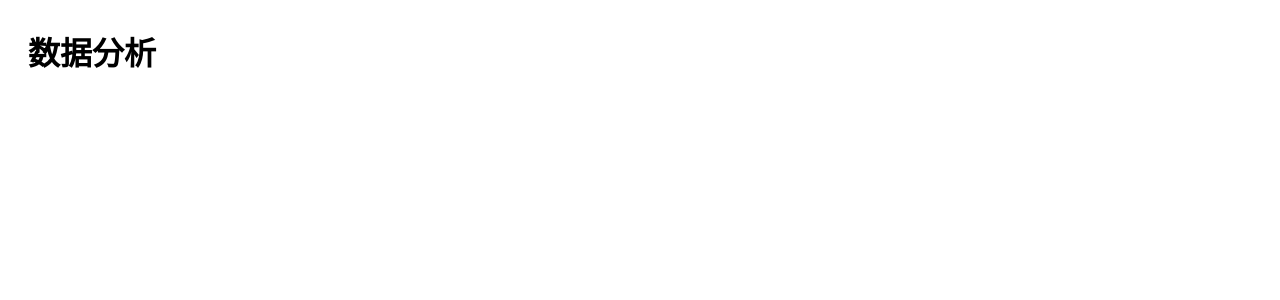
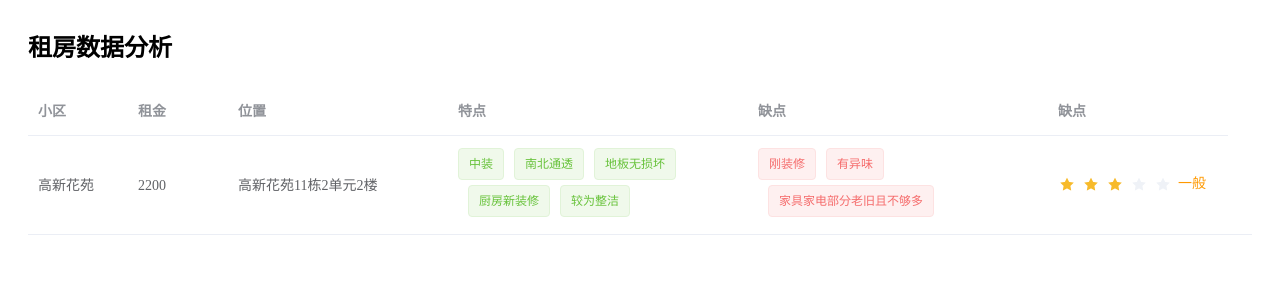
Before and after one commit to asingingfish/valkyrie, a Vue app: page / in a window 1280 px wide. Shown: the top 300 px of the page. Built offline with nearby package versions, Linux system fonts and the light colour scheme.

Commit message:
append a row

```diff
--- a/src/components/home.vue
+++ b/src/components/home.vue
@@ -1,12 +1,46 @@
 <template>
-    <div class="container">
-        <div class="header">
-            <h1>数据分析</h1>
-        </div>
-    </div>
+    <el-container>
+        <el-header>
+            <h1>租房数据分析</h1>
+        </el-header>
+        <el-main>
+            <el-table :data="rent">
+                <el-table-column prop="village" label="小区" width="100"></el-table-column>
+                <el-table-column prop="rental" label="租金" width="100"></el-table-column>
+                <el-table-column prop="location" label="位置" width="220"></el-table-column>
+                <el-table-column prop="feature" label="特点" width="300">
+                    <template slot-scope="scope">
+                        <el-tag v-for="feature in scope.row.feature" :type="'success'"
+                                disable-transitions>{{feature}}
+                        </el-tag>
+                    </template>
+                </el-table-column>
+                <el-table-column prop="bug" label="缺点" width="300">
+                    <template slot-scope="scope">
+                        <el-tag v-for="bug in scope.row.bug" :type="'danger'"
+                                disable-transitions>{{bug}}
+                        </el-tag>
+                    </template>
+                </el-table-column>
+                <el-table-column prop="rate" label="缺点" width="180">
+                    <template slot-scope="scope">
+                        <el-rate
+                            :value="scope.row.rate"
+                            disabled
+                            show-text
+                            text-color="#ff9900"
+                            :texts="['极差', '失望', '一般', '满意', '惊喜']">
+                        </el-rate>
+                    </template>
+                </el-table-column>
+            </el-table>
+        </el-main>
+    </el-container>
 </template>
 
 <script>
+    import rent from "@/data/rent";
+
     export default {
         name: "Home",
         componentName: "Home",
@@ -16,7 +50,9 @@
         props: {},
 
         data() {
-            return {};
+            return {
+                rent
+            };
         },
 
         computed: {},
@@ -47,4 +83,11 @@
             margin: 0;
         }
     }
+
+    .el-tag {
+        margin-bottom: 5px;
+        & + .el-tag {
+            margin-left: $base-gap / 2;
+        }
+    }
 </style>
--- /dev/null
+++ b/src/data/rent.js
@@ -0,0 +1,14 @@
+import VILLAGE from "@/const/village";
+
+const rent = [
+    {
+        village: "高新花苑",
+        rental: "2200",
+        location: "高新花苑11栋2单元2楼",
+        feature: ["中装", "南北通透", "地板无损坏", "厨房新装修", "较为整洁"],
+        bug: ["刚装修", "有异味", "家具家电部分老旧且不够多"],
+        rate: 3
+    }
+];
+
+export default rent;
```
